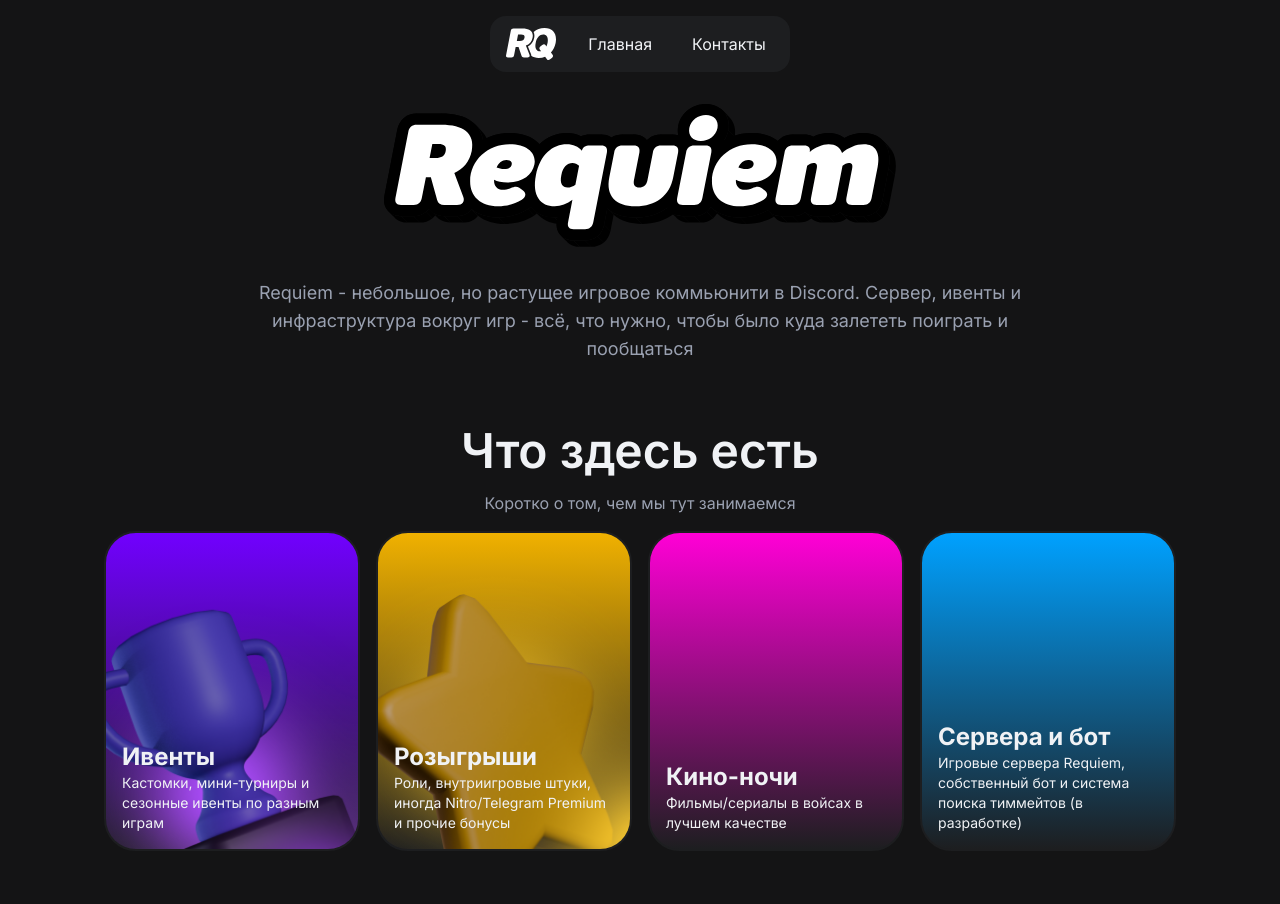
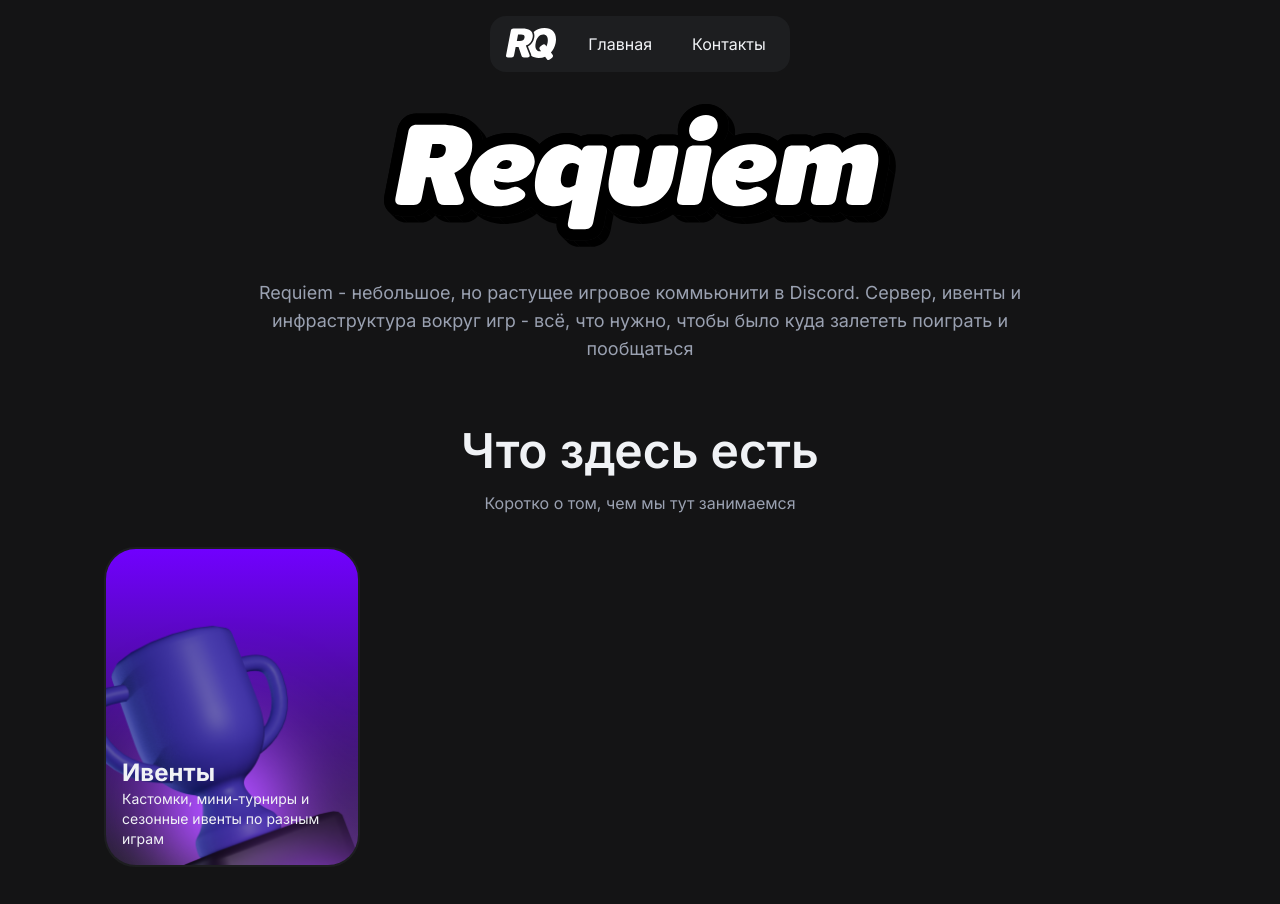
Before and after one commit to v4nixd/rqm.lol, a Next.js app: page / in a window 1280 px wide. Built offline with nearby package versions, Linux system fonts and the light colour scheme.

Commit message:
Move activities to separate component and make it dynamic

```diff
--- /dev/null
+++ b/app/components/Activities.tsx
@@ -0,0 +1,81 @@
+import Image from "next/image";
+
+import { ActivityItem } from "../types/types";
+
+const ACTIVITIES = [
+  {
+    color: "bg-purple-500",
+    title: "Ивенты",
+    description: "Кастомки, мини-турниры и сезонные ивенты по разным играм",
+    imagePath: "/Requiem_Trophy9-ps.png",
+  },
+];
+
+export default function Activities() {
+  const activities: ActivityItem[] = ACTIVITIES;
+
+  return (
+    <div className="flex flex-col items-center">
+      <div className="mt-16 mb-8 max-w-6xl flex flex-col items-center gap-4 overflow-visible">
+        <h1 className="text-2xl md:text-5xl font-semibold">Что здесь есть</h1>
+        <p className="text-content-base-secondary">
+          Коротко о том, чем мы тут занимаемся
+        </p>
+      </div>
+      <div className="grid grid-cols-2 md:grid-cols-4 gap-4">
+        {activities.map((activity) => (
+          <ActivityCard key={activity.title} {...activity} />
+        ))}
+      </div>
+    </div>
+  );
+}
+
+function ActivityCard({ color, title, description, imagePath }: ActivityItem) {
+  return (
+    <div
+      className={`relative flex flex-col justify-end bg-linear-to-b ${color} to-neutral-2 w-48 md:w-64 h-60 md:h-80 rounded-4xl border-2 border-neutral-2 overflow-hidden`}
+    >
+      {imagePath && (
+        <Image
+          className="absolute"
+          src={imagePath}
+          alt=""
+          width={256}
+          height={320}
+          unoptimized
+        />
+      )}
+      <div className="block w-full h-min p-4 z-10">
+        <h2 className="text-2xl font-bold">{title}</h2>
+        <p className="text-sm">{description}</p>
+      </div>
+    </div>
+  );
+}
+
+{
+  /* <>
+  <ActivityCard
+    color="bg-purple-500"
+    heading="Ивенты"
+    imagePath="/Requiem_Trophy9-ps.png"
+  >
+    Кастомки, мини-турниры и сезонные ивенты по разным играм
+  </ActivityCard>
+  <ActivityCard
+    color="bg-yellow-500"
+    heading="Розыгрыши"
+    imagePath="/Requiem_Giveaway.png"
+  >
+    Роли, внутриигровые штуки, иногда Nitro/Telegram Premium и прочие бонусы
+  </ActivityCard>
+  <ActivityCard color="bg-pink-500" heading="Кино-ночи" imagePath="">
+    Фильмы/сериалы в войсах в лучшем качестве
+  </ActivityCard>
+  <ActivityCard color="bg-cyan-500" heading="Сервера и бот" imagePath="">
+    Игровые сервера Requiem, собственный бот и система поиска тиммейтов (в
+    разработке)
+  </ActivityCard>
+</>; */
+}
--- a/app/components/layout/Header.tsx
+++ b/app/components/layout/Header.tsx
@@ -20,7 +20,7 @@
 
   return (
     <header
-      className={`mx-auto md:mt-4 md:rounded-2xl md:w-fit h-[56px] flex items-center justify-between md:p-2 p-4 top-0 z-50 bg-background-base-secondary ${
+      className={`mx-auto md:mt-4 md:rounded-2xl md:w-fit h-14 flex items-center justify-between md:p-2 p-4 top-0 z-50 bg-background-base-secondary ${
         className || ""
       }`}
     >
--- a/app/page.tsx
+++ b/app/page.tsx
@@ -1,4 +1,6 @@
 import Image from "next/image";
+
+import Activities from "./components/Activities";
 
 export default function Home() {
   return (
@@ -15,91 +17,7 @@
         ивенты и инфраструктура вокруг игр - всё, что нужно, чтобы было куда
         залететь поиграть и пообщаться
       </p>
-      <div className="mt-16 max-w-6xl flex flex-col items-center gap-4 overflow-visible">
-        <h1 className="text-2xl md:text-5xl font-semibold">Что здесь есть</h1>
-        <p className="text-content-base-secondary">
-          Коротко о том, чем мы тут занимаемся
-        </p>
-        <div className="grid grid-cols-2 md:grid-cols-4 gap-4">
-          <ActivityCard
-            color="bg-purple-500"
-            heading="Ивенты"
-            imagePath="/Requiem_Trophy9-ps.png"
-          >
-            Кастомки, мини-турниры и сезонные ивенты по разным играм
-          </ActivityCard>
-          <ActivityCard
-            color="bg-yellow-500"
-            heading="Розыгрыши"
-            imagePath="/Requiem_Giveaway.png"
-          >
-            Роли, внутриигровые штуки, иногда Nitro/Telegram Premium и прочие
-            бонусы
-          </ActivityCard>
-          <ActivityCard color="bg-pink-500" heading="Кино-ночи" imagePath="">
-            Фильмы/сериалы в войсах в лучшем качестве
-          </ActivityCard>
-          <ActivityCard
-            color="bg-cyan-500"
-            heading="Сервера и бот"
-            imagePath=""
-          >
-            Игровые сервера Requiem, собственный бот и система поиска тиммейтов
-            (в разработке)
-          </ActivityCard>
-        </div>
-      </div>
+      <Activities />
     </div>
   );
 }
-
-function ActivityCard({
-  color,
-  heading,
-  imagePath,
-  children,
-}: {
-  color: string;
-  heading: string;
-  imagePath?: string;
-  children: React.ReactNode;
-}) {
-  return (
-    <div
-      className={`relative flex flex-col justify-end bg-linear-to-b ${color} to-neutral-2 w-48 md:w-64 h-60 md:h-80 rounded-4xl border-2 border-neutral-2 overflow-hidden`}
-    >
-      {imagePath && (
-        <Image
-          className="absolute"
-          src={imagePath}
-          alt=""
-          width={256}
-          height={320}
-          unoptimized
-        />
-      )}
-      <div className="block w-full h-min p-4 z-10">
-        <h2 className="text-2xl font-bold">{heading}</h2>
-        <p className="text-sm">{children}</p>
-      </div>
-    </div>
-  );
-}
-
-{
-  /* <div className="text-start">
-  <p className="text-xl font-semibold">Что здесь есть:</p>
-  <ul className="list-disc list-inside space-y-1 max-w-xl text-content-base-secondary">
-    <li>Ивенты и турниры - мини-турики, кастомки, сезонные ивенты</li>
-    <li>
-      Розыгрыши и плюшки - роли, внутриигровые штуки, иногда Nitro/Telegram
-      Premium и т.п.
-    </li>
-    <li>Кино-ночи - смотрим фильмы/сериалы в войсах</li>
-    <li>
-      Сервера и бот - игровые сервера, свой бот и система поисков тиммейтов (в
-      разработке)
-    </li>
-  </ul>
-</div>; */
-}
```
Also changed, not shown: app/types/types.ts (+7 -0 lines).
